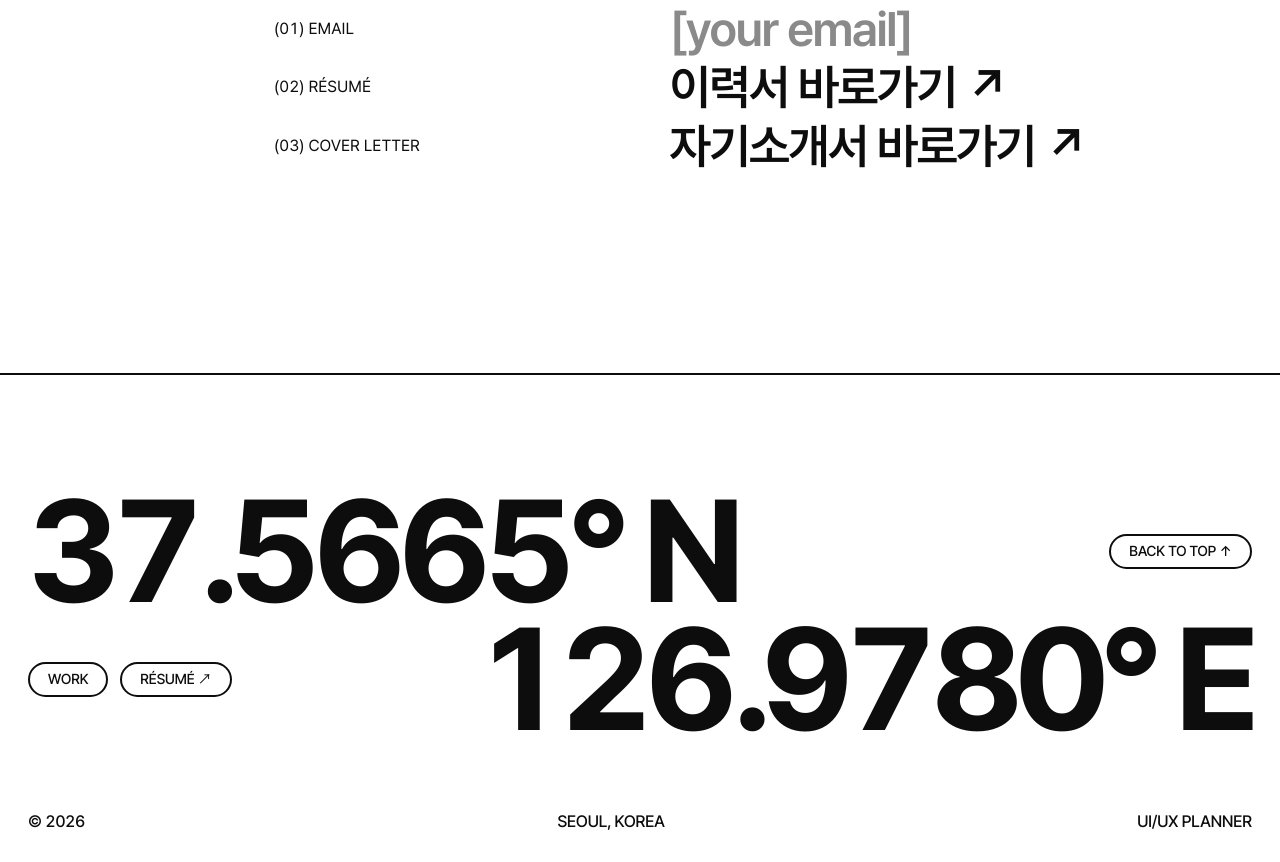
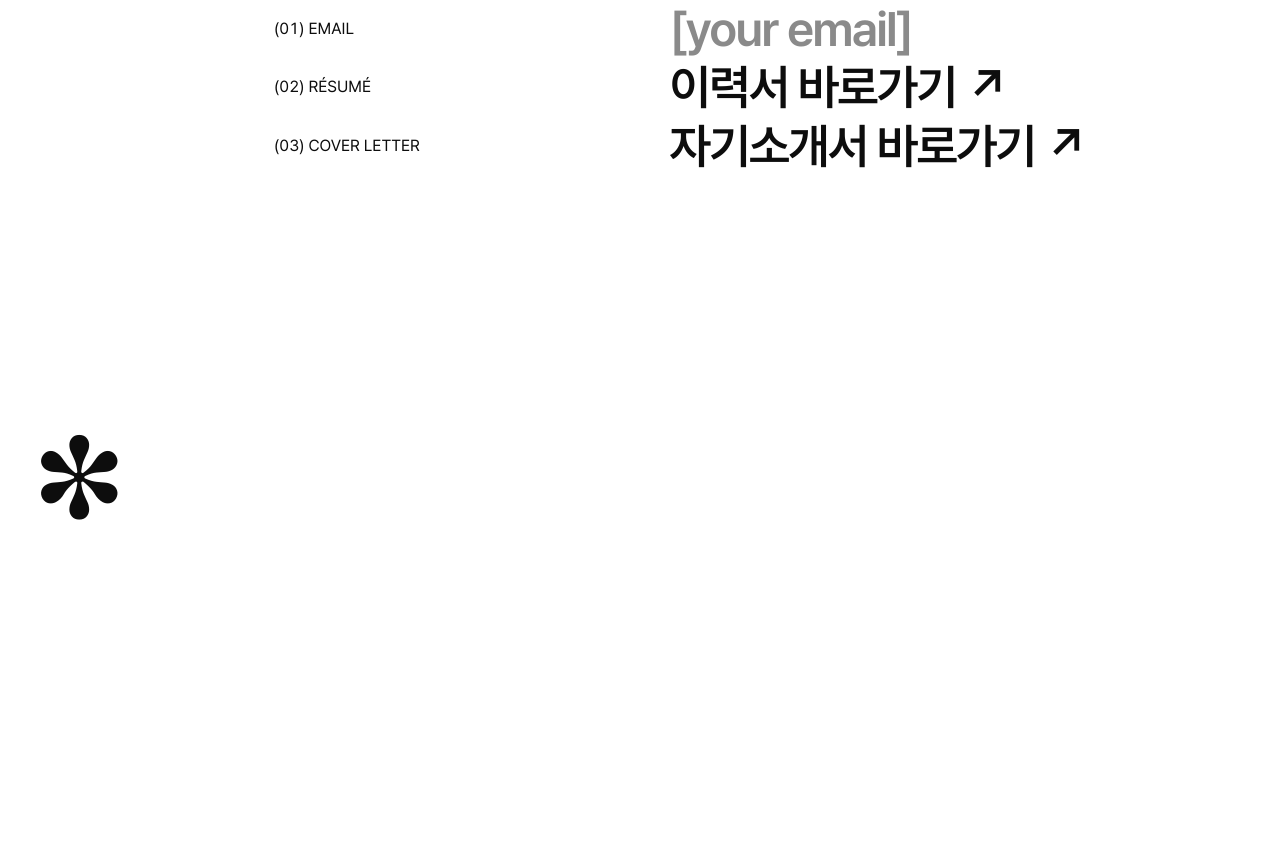
Before and after one commit to ski2mo/portfolio, a plain HTML site: page index.html in a window 1280 px wide. Shown: the part 4874-5736 px from the top of the page. After the commit the page ends 5504 px from the top, so only its background shows below. Drawn offline with Linux system fonts and the light colour scheme.

Commit message:
Footer: asterisk only
Co-Authored-By: Claude Opus 5.5 <noreply@anthropic.com>

```diff
--- a/assets/c01.css
+++ b/assets/c01.css
@@ -271,3 +271,7 @@ a.pill:hover,button.pill:hover{color:var(--pink);border-color:var(--pink)}
 .hero .r.end{justify-content:flex-end}
 .chead .sum{max-width:none;font-size:clamp(17px,1.45vw,26px);white-space:nowrap}
 @media (max-width:1100px){.chead .sum{white-space:normal}}
+/* footer: Concept04 asterisk only */
+.ft{margin-top:80px;padding:40px var(--pad) 0;border-top:0;display:block;overflow:hidden}
+.ft .ast{display:inline-block;font-family:'Instrument Serif',Georgia,serif;font-weight:400;font-size:clamp(200px,19.8vw,380px);line-height:1;margin:0 0 -.18em -.02em;transition:color .25s ease}
+.ft .ast:hover{color:var(--pink)}
--- a/index.html
+++ b/index.html
@@ -7,7 +7,7 @@
 <meta name="description" content="Oh, you mean Yumin? What I mean, what I make. — UI/UX를 공부한 기획자 정유민의 포트폴리오">
 <link rel="preconnect" href="https://fonts.googleapis.com">
 <link rel="preconnect" href="https://fonts.gstatic.com" crossorigin>
-<link rel="stylesheet" href="https://fonts.googleapis.com/css2?family=Inter+Tight:wght@500;600;700&amp;family=Noto+Sans+KR:wght@400;500;600&amp;display=swap">
+<link rel="stylesheet" href="https://fonts.googleapis.com/css2?family=Inter+Tight:wght@500;600;700&amp;family=Instrument+Serif&amp;family=Noto+Sans+KR:wght@400;500;600&amp;display=swap">
 <link rel="stylesheet" href="assets/c01.css?v=1">
 </head>
 <body id="top">
@@ -111,9 +111,7 @@
 </main>
 
 <footer class="ft">
-<p class="fl"><span>37.5665° N</span><a class="pill" href="#top">Back to top ↑</a></p>
-<p class="fl"><span class="pills"><a class="pill" href="index.html#work">Work</a><a class="pill" href="assets/docs/resume.pdf" target="_blank" rel="noopener">Résumé ↗</a></span><span>126.9780° E</span></p>
-<p class="fm"><span>© 2026</span><span>Seoul, Korea</span><span>UI/UX Planner</span></p>
+<a class="ast" href="#top" aria-label="맨 위로">*</a>
 </footer>
 <script src="assets/c01.js?v=1"></script>
 </body>
```
Also changed, not shown: 404.html (+2 -4 lines), archive.html (+2 -4 lines), profile.html (+2 -4 lines), project.html (+2 -4 lines), project/01.html (+2 -4 lines), project/02.html (+2 -4 lines), project/03.html (+2 -4 lines), project/04.html (+2 -4 lines), project/05.html (+2 -4 lines), project/06.html (+2 -4 lines).
